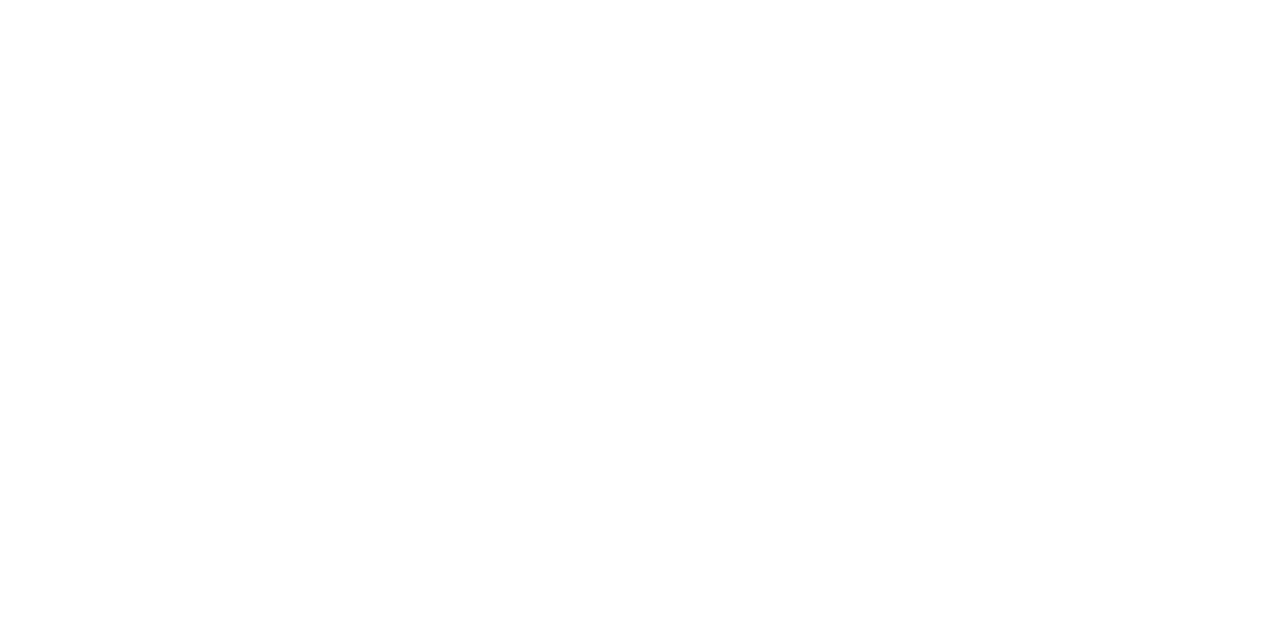
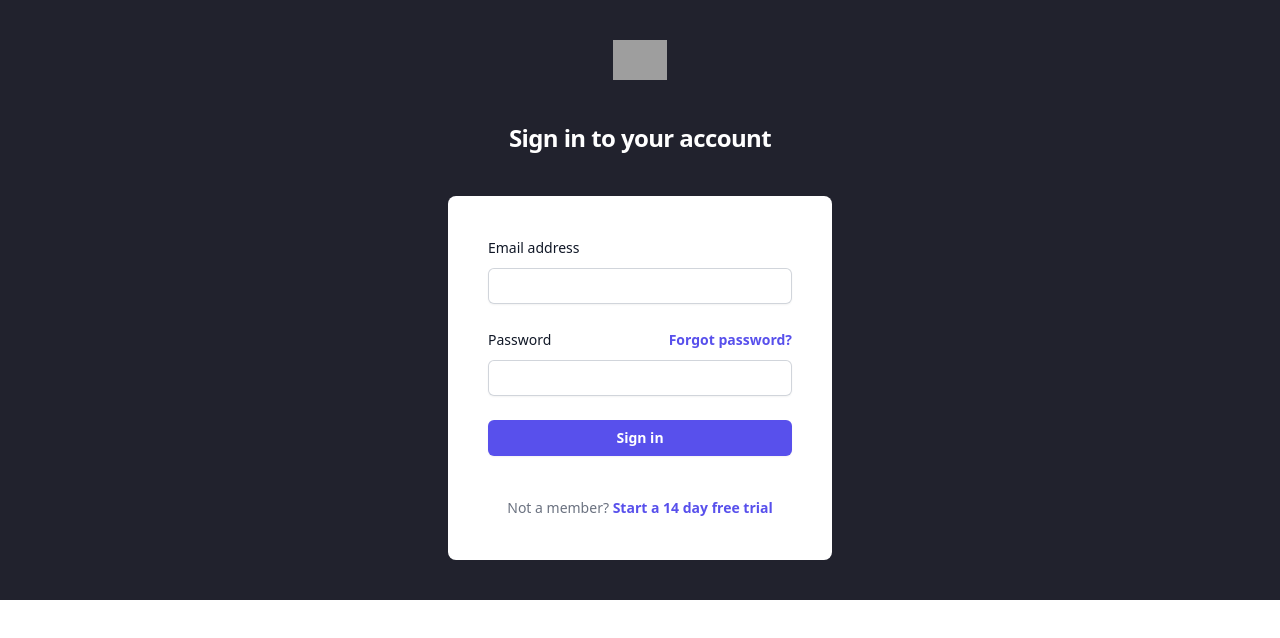
Before and after one commit to rovertnet/open_source, a React (Vite) app: page /login in a window 1280 px wide. Shown: the top 638 px of the page. Built offline with nearby package versions, Linux system fonts and the light colour scheme; grey boxes are pictures that could not be loaded.

Commit message:
nouveau commit

```diff
--- a/src/pages/Authentification.jsx
+++ b/src/pages/Authentification.jsx
@@ -1,15 +1,96 @@
 import { Outlet } from "react-router-dom";
-
 
 const Authentification = () => {
   return (
     <>
-      <div className=" bg-middark">
+      <div className=" bg-middark h-full max-h-full p-10">
+        <div className="flex min-h-full flex-1 flex-col justify-center px-6 py-1Z lg:px-8">
+          <div className="sm:mx-auto sm:w-full sm:max-w-sm">
+            <img
+              className="mx-auto h-10 w-auto"
+              src="https://tailwindui.com/img/logos/mark.svg?color=indigo&shade=600"
+              alt="Your Company"
+            />
+            <h2 className="mt-10 text-center text-2xl font-bold leading-9 tracking-tight text-white">
+              Sign in to your account
+            </h2>
+          </div>
 
+          <div className="mt-10 sm:mx-auto sm:w-full sm:max-w-sm bg-white p-10 rounded-lg">
+            <form className="space-y-6" action="#" autoComplete="off" method="POST">
+              <div>
+                <label
+                  htmlFor="email"
+                  className="block text-sm font-medium leading-6 text-gray-900"
+                >
+                  Email address
+                </label>
+                <div className="mt-2">
+                  <input
+                    id="email"
+                    name="email"
+                    type="email"
+                    autoComplete="email"
+                    required
+                    className="block w-full rounded-md border-0 py-1.5 text-gray-900 shadow-sm ring-1 ring-inset ring-gray-300 placeholder:text-gray-400 focus:ring-2 focus:ring-inset focus:ring-indigo-600 sm:text-sm sm:leading-6"
+                  />
+                </div>
+              </div>
+
+              <div>
+                <div className="flex items-center justify-between">
+                  <label
+                    htmlFor="password"
+                    className="block text-sm font-medium leading-6 text-gray-900"
+                  >
+                    Password
+                  </label>
+                  <div className="text-sm">
+                    <a
+                      href="#"
+                      className="font-semibold text-indigo-600 hover:text-indigo-500"
+                    >
+                      Forgot password?
+                    </a>
+                  </div>
+                </div>
+                <div className="mt-2">
+                  <input
+                    id="password"
+                    name="password"
+                    type="password"
+                    autoComplete="current-password"
+                    required
+                    className="block w-full rounded-md border-0 py-1.5 text-gray-900 shadow-sm ring-1 ring-inset ring-gray-300 placeholder:text-gray-400 focus:ring-2 focus:ring-inset focus:ring-indigo-600 sm:text-sm sm:leading-6"
+                  />
+                </div>
+              </div>
+
+              <div>
+                <button
+                  type="submit"
+                  className="flex w-full justify-center rounded-md bg-indigo-600 px-3 py-1.5 text-sm font-semibold leading-6 text-white shadow-sm hover:bg-indigo-500 focus-visible:outline focus-visible:outline-2 focus-visible:outline-offset-2 focus-visible:outline-indigo-600"
+                >
+                  Sign in
+                </button>
+              </div>
+            </form>
+
+            <p className="mt-10 text-center text-sm text-gray-500">
+              Not a member?{" "}
+              <a
+                href="#"
+                className="font-semibold leading-6 text-indigo-600 hover:text-indigo-500"
+              >
+                Start a 14 day free trial
+              </a>
+            </p>
+          </div>
+        </div>
+        <Outlet />
       </div>
-      <Outlet />
     </>
   );
-}
+};
 
-export default Authentification
+export default Authentification;
```
